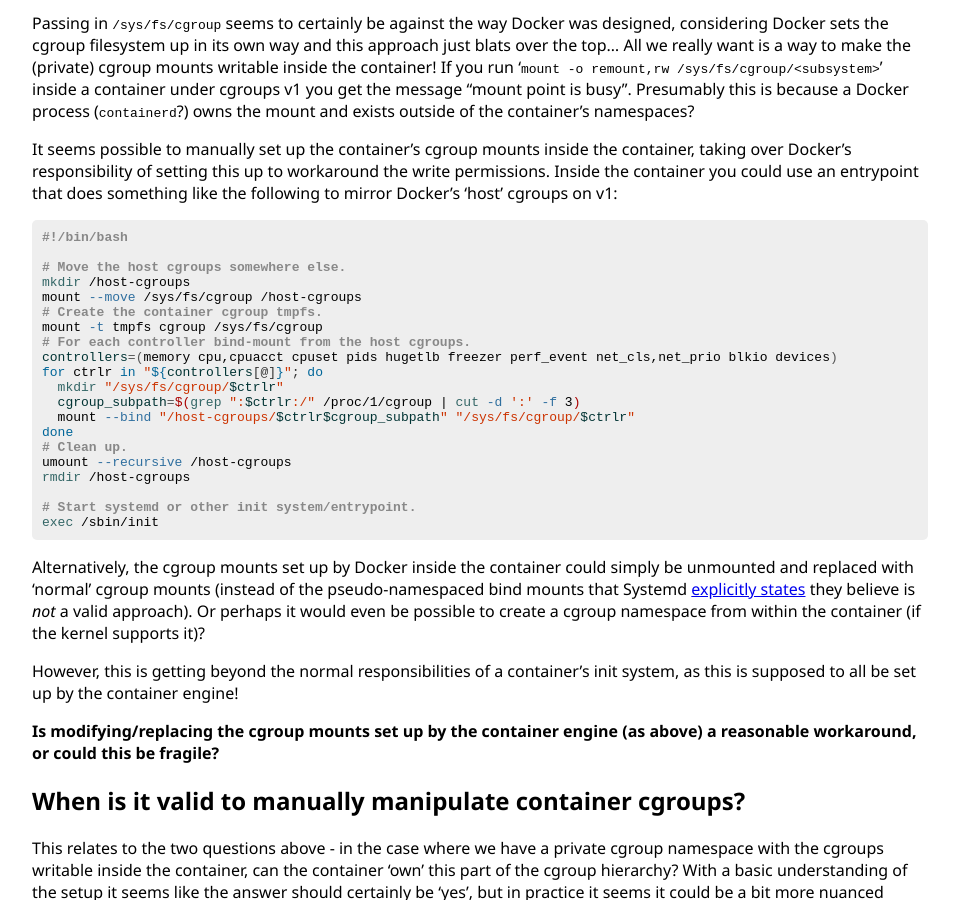
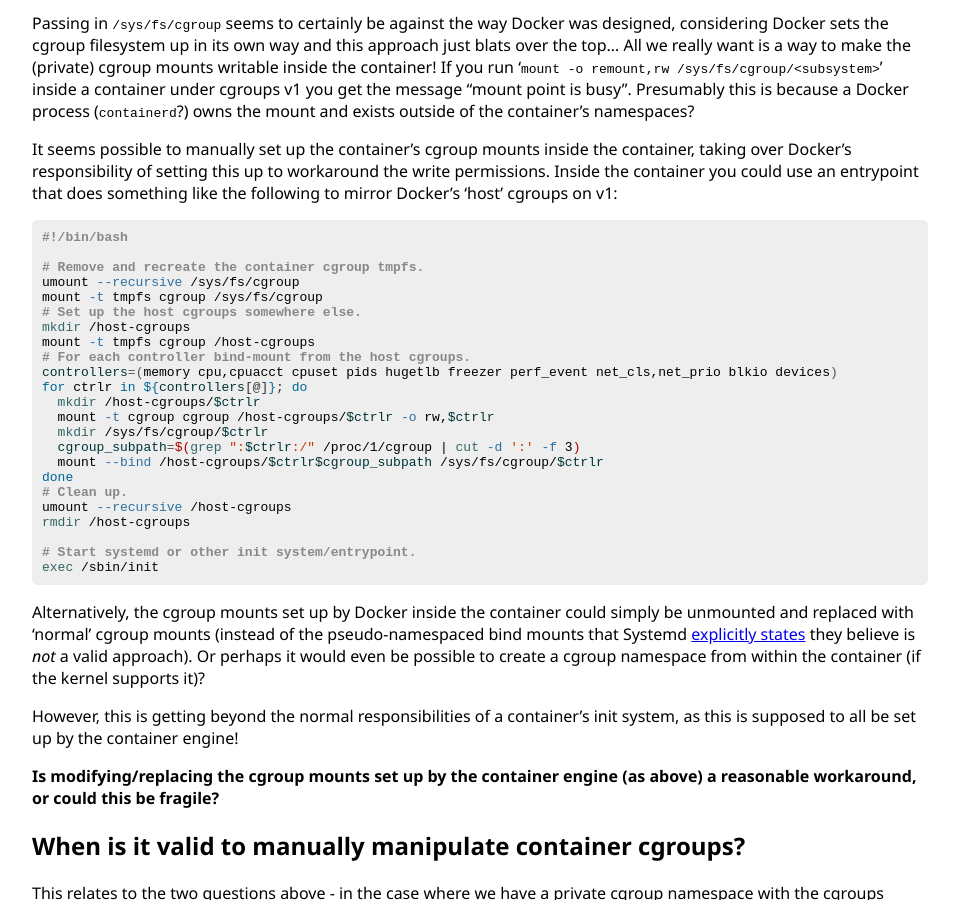
Before and after one commit to LewisGaul/LewisGaul.github.io, a Jekyll site: the page built from _posts/rough/2022-05-20-cgroups-questions.md, in a window 1280 px wide and 900 px high, scrolled down 1945 px. Shown: the whole window, without its empty margins (160-1119 px from the left). Built offline with Jekyll 4.4.1, drawn with Linux system fonts in a browser that asks for light colours.

Commit message:
Fix script for setting up rw cgroup mounts

````diff
--- a/_posts/rough/2022-05-20-cgroups-questions.md
+++ b/_posts/rough/2022-05-20-cgroups-questions.md
@@ -79,17 +79,20 @@ Inside the container you could use an entrypoint that does something like the fo
 ```bash
 #!/bin/bash
 
-# Move the host cgroups somewhere else.
+# Remove and recreate the container cgroup tmpfs.
+umount --recursive /sys/fs/cgroup
+mount -t tmpfs cgroup /sys/fs/cgroup
+# Set up the host cgroups somewhere else.
 mkdir /host-cgroups
-mount --move /sys/fs/cgroup /host-cgroups
-# Create the container cgroup tmpfs.
-mount -t tmpfs cgroup /sys/fs/cgroup
+mount -t tmpfs cgroup /host-cgroups
 # For each controller bind-mount from the host cgroups.
 controllers=(memory cpu,cpuacct cpuset pids hugetlb freezer perf_event net_cls,net_prio blkio devices)
-for ctrlr in "${controllers[@]}"; do
-  mkdir "/sys/fs/cgroup/$ctrlr"
+for ctrlr in ${controllers[@]}; do
+  mkdir /host-cgroups/$ctrlr
+  mount -t cgroup cgroup /host-cgroups/$ctrlr -o rw,$ctrlr
+  mkdir /sys/fs/cgroup/$ctrlr
   cgroup_subpath=$(grep ":$ctrlr:/" /proc/1/cgroup | cut -d ':' -f 3)
-  mount --bind "/host-cgroups/$ctrlr$cgroup_subpath" "/sys/fs/cgroup/$ctrlr"
+  mount --bind /host-cgroups/$ctrlr$cgroup_subpath /sys/fs/cgroup/$ctrlr
 done
 # Clean up.
 umount --recursive /host-cgroups
````
